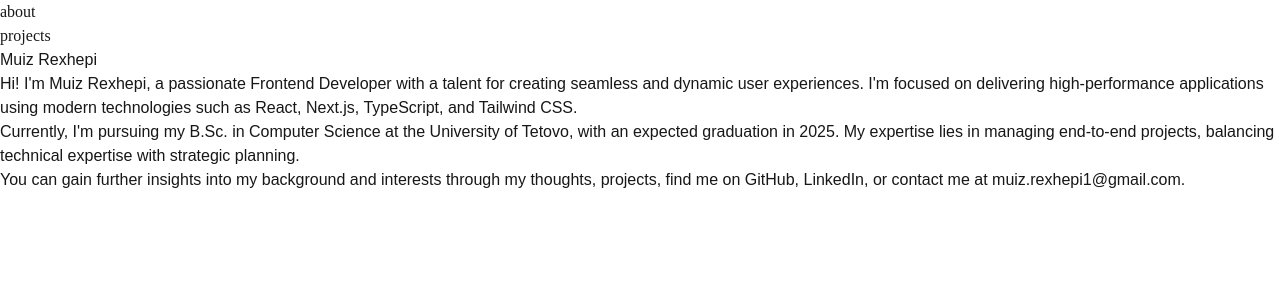
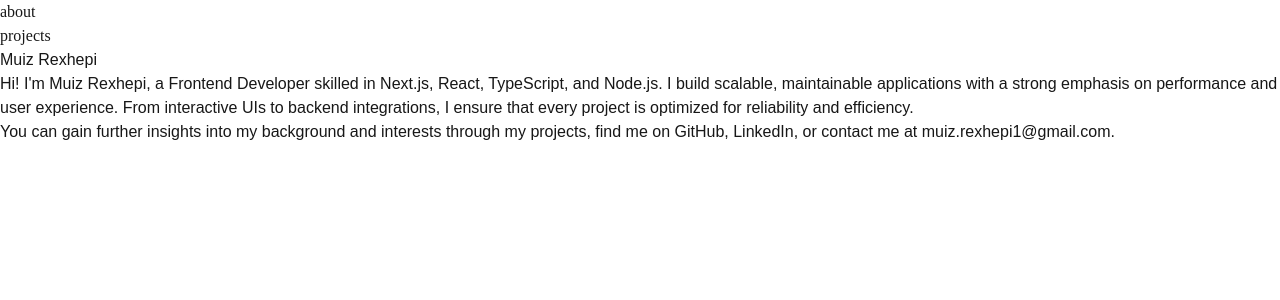
Before and after one commit to muizrexhepi/mr-portfolio, a Next.js app: page / in a window 1280 px wide. Shown: the top 300 px of the page. Built offline with nearby package versions, Linux system fonts and the light colour scheme.

Commit message:
Update: about info

```diff
--- a/src/app/page.tsx
+++ b/src/app/page.tsx
@@ -7,28 +7,15 @@ export default function HomePage() {
         Muiz Rexhepi
       </h1>
       <div className="space-y-6 text-sm sm:tracking-wide leading-5 sm:leading-6 sm:text-base text-neutral-500">
-        <p>
-          Hi! I&apos;m Muiz Rexhepi, a passionate Frontend Developer with a
-          talent for creating seamless and dynamic user experiences. I&apos;m
-          focused on delivering high-performance applications using modern
-          technologies such as React, Next.js, TypeScript, and Tailwind CSS.
+       <p>
+          Hi! I&apos;m Muiz Rexhepi, a Frontend Developer skilled in Next.js, React, TypeScript, and Node.js.
+          I build scalable, maintainable applications with a strong emphasis on performance and user experience.
+          From interactive UIs to backend integrations, I ensure that every project is optimized for reliability and efficiency.
         </p>
-        <p>
-          Currently, I&apos;m pursuing my B.Sc. in Computer Science at the
-          University of Tetovo, with an expected graduation in 2025. My
-          expertise lies in managing end-to-end projects, balancing technical
-          expertise with strategic planning.
-        </p>
+
         <p>
           You can gain further insights into my background and interests through
           my{" "}
-          <Link
-            href="/thoughts"
-            className="underline decoration-neutral-400 hover:decoration-neutral-800"
-          >
-            thoughts
-          </Link>
-          ,{" "}
           <Link
             href="/projects"
             className="underline decoration-neutral-400 hover:decoration-neutral-800"
```
